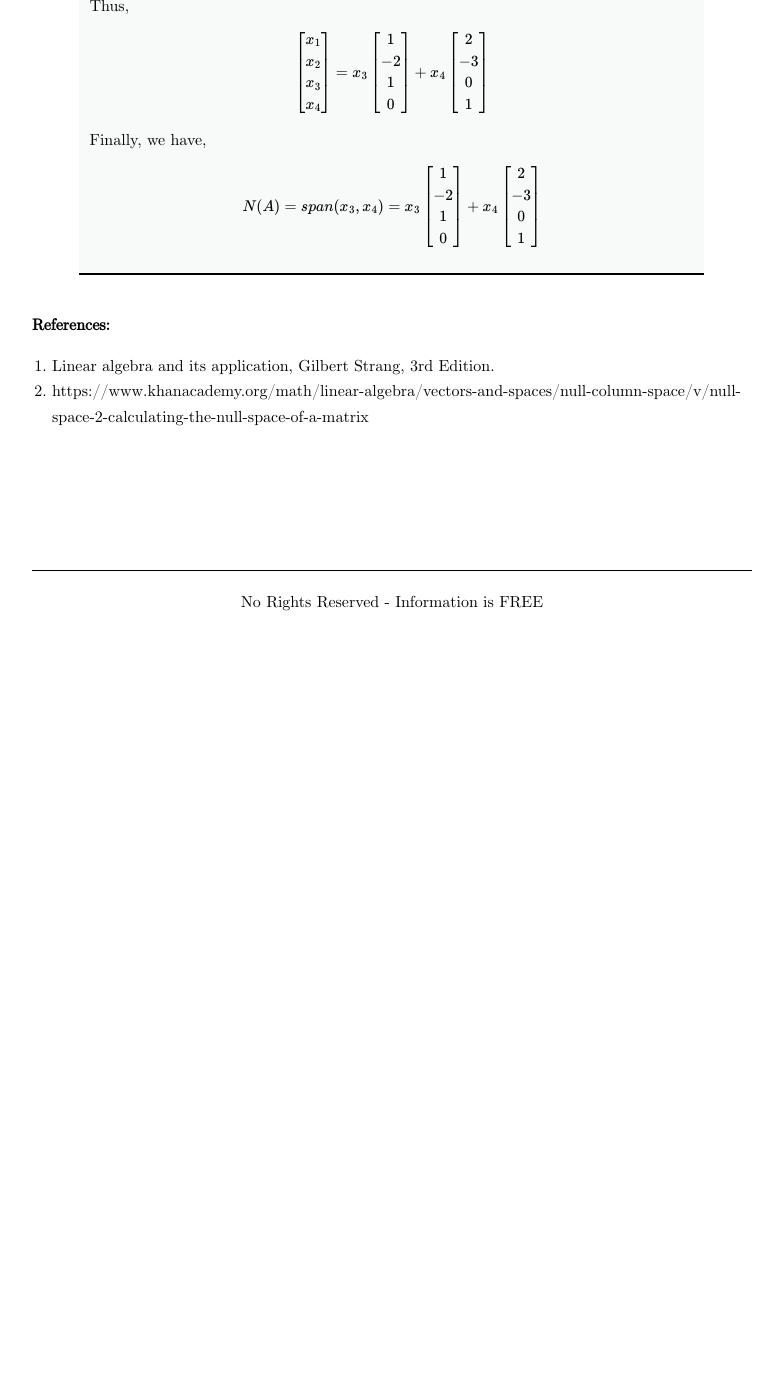
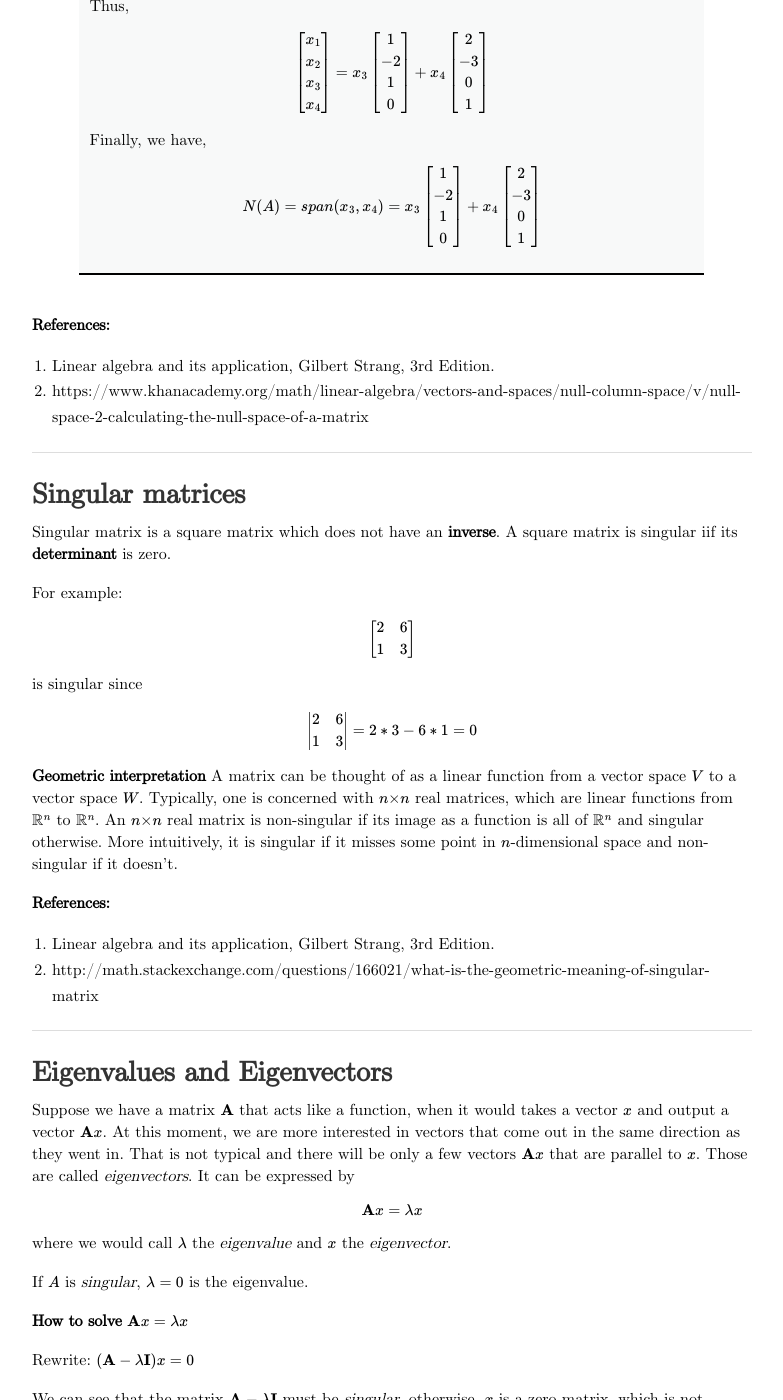
Before and after one commit to newbiettn/newbiettn.github.io, a Jekyll site: the page built from maths.md, in a window 1280 px wide and 1400 px high, scrolled down 11735 px. Shown: the whole window, without its empty margins (208-991 px from the left). Built offline with Jekyll 4.4.1, drawn with Linux system fonts in a browser that asks for light colours; formulas are drawn with MathJax 3; before the commit the page ends 12365 px from its top, so only the background shows below that; some of the changed text lies outside the part shown.

Commit message:
update maths

```diff
--- a/maths.md
+++ b/maths.md
@@ -555,3 +555,119 @@
 
   1. Linear algebra and its application, Gilbert Strang, 3rd Edition.
   2. [https://www.khanacademy.org/math/linear-algebra/vectors-and-spaces/null-column-space/v/null-space-2-calculating-the-null-space-of-a-matrix](https://www.khanacademy.org/math/linear-algebra/vectors-and-spaces/null-column-space/v/null-space-2-calculating-the-null-space-of-a-matrix)
+
+---
+### Singular matrices
+
+Singular matrix is a square matrix which does not have an **inverse**. A square matrix is singular iif its **determinant** is zero.
+
+For example:
+
+$$
+\begin{bmatrix}
+  2 & 6 \\
+  1 & 3
+\end{bmatrix}
+$$
+
+is singular since
+
+$$
+\begin{vmatrix}
+  2 & 6 \\
+  1 & 3
+\end{vmatrix}
+= 2*3 - 6*1 = 0
+$$
+
+
+
+__Geometric interpretation__ A matrix can be thought of as a linear function from a vector space $V$ to a vector space $W$. Typically, one is concerned with $n×n$ real matrices, which are linear functions from $ℝ^n$ to $ℝ^n$. An $n×n$ real matrix is non-singular if its image as a function is all of $ℝ^n$ and singular otherwise. More intuitively, it is singular if it misses some point in $n$-dimensional space and non-singular if it doesn't.
+
+__References:__
+
+  1. Linear algebra and its application, Gilbert Strang, 3rd Edition.
+  2. http://math.stackexchange.com/questions/166021/what-is-the-geometric-meaning-of-singular-matrix
+
+---
+
+### Eigenvalues and Eigenvectors
+
+Suppose we have a matrix $\mathbf{A}$ that acts like a function, when it would takes a vector $x$ and output a vector $\mathbf{A}x$. At this moment, we are more interested in vectors that come out in the same direction as they went in. That is not typical and there will be only a few vectors $\mathbf{A}x$ that are parallel to $x$. Those are called _eigenvectors_. It can be expressed by
+
+$$
+\mathbf{A}x = \lambda x
+$$
+
+where we would call $\lambda$ the _eigenvalue_ and $x$ the _eigenvector_.
+
+If $A$ is _singular_, $\lambda = 0$ is the eigenvalue.
+
+__How to solve $\mathbf{A}x = \lambda x$__
+
+Rewrite: $(\mathbf{A} - \lambda \mathbf{I})x = 0$
+
+We can see that the matrix $\mathbf{A} - \lambda \mathbf{I}$ must be _singular_, otherwise, $x$ is a zero matrix, which is not interesting at all!.
+
+Because $\mathbf{A} - \lambda \mathbf{I}$ is a singular matrix, we would have
+
+$$
+det(\mathbf{A} - \lambda \mathbf{I}) = 0
+$$
+
+---
+
+### Matrix rank
+
+The rank of matrix equals to the maximum number of *independent* columns or the maximum number of *independent* row.
+
+  - Every matrix of rank one has the simple form $A = uv^T$
+
+{% include math-example.html id="1" content="
+
+The matrix
+
+$$
+A =
+\begin{bmatrix}
+1 & 0 & 1 \\
+-2 & -3 & 1 \\
+3 & 3 & 0
+\end{bmatrix}
+$$
+
+has rank 3 because 3 rows are linearly independent.
+
+" %}
+
+{% include math-example.html id="2" content="
+The matrix
+
+$$
+B = \begin{bmatrix}
+1 & 1 & 0 & 2 \\
+-1 & -1 & 0 & -2
+\end{bmatrix}
+$$
+
+has rank 1 because two rows are linearly dependent.
+
+" %}
+
+__References:__
+
+  1. https://en.wikipedia.org/wiki/Rank_(linear_algebra)
+
+---
+
+### The Gram-Schmidt process
+
+The Gram-Schmidt process is a method for orthonormalising a set of vectors.
+
+---
+
+### Singular value decomposition
+
+
+
+Any
```
